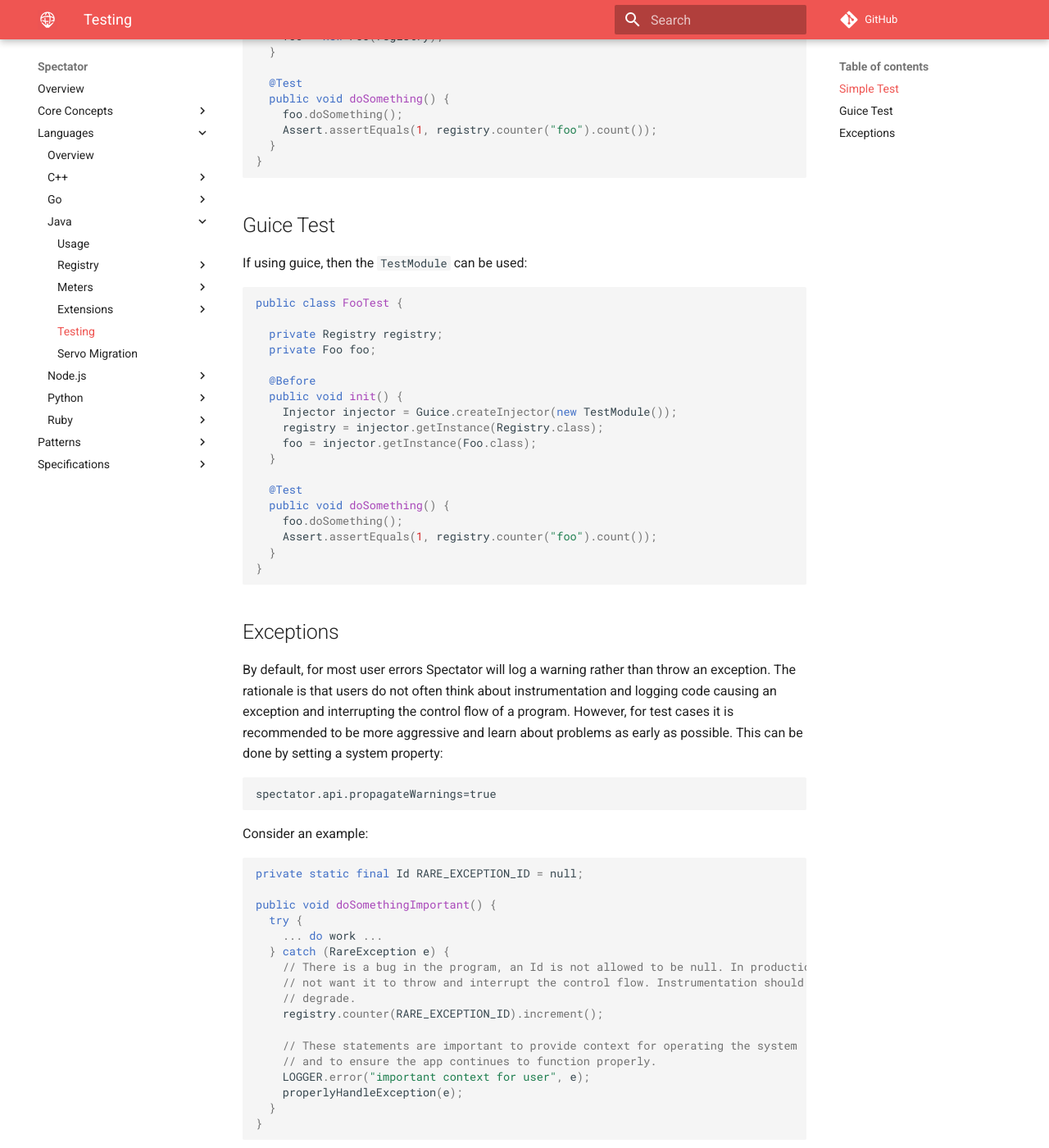
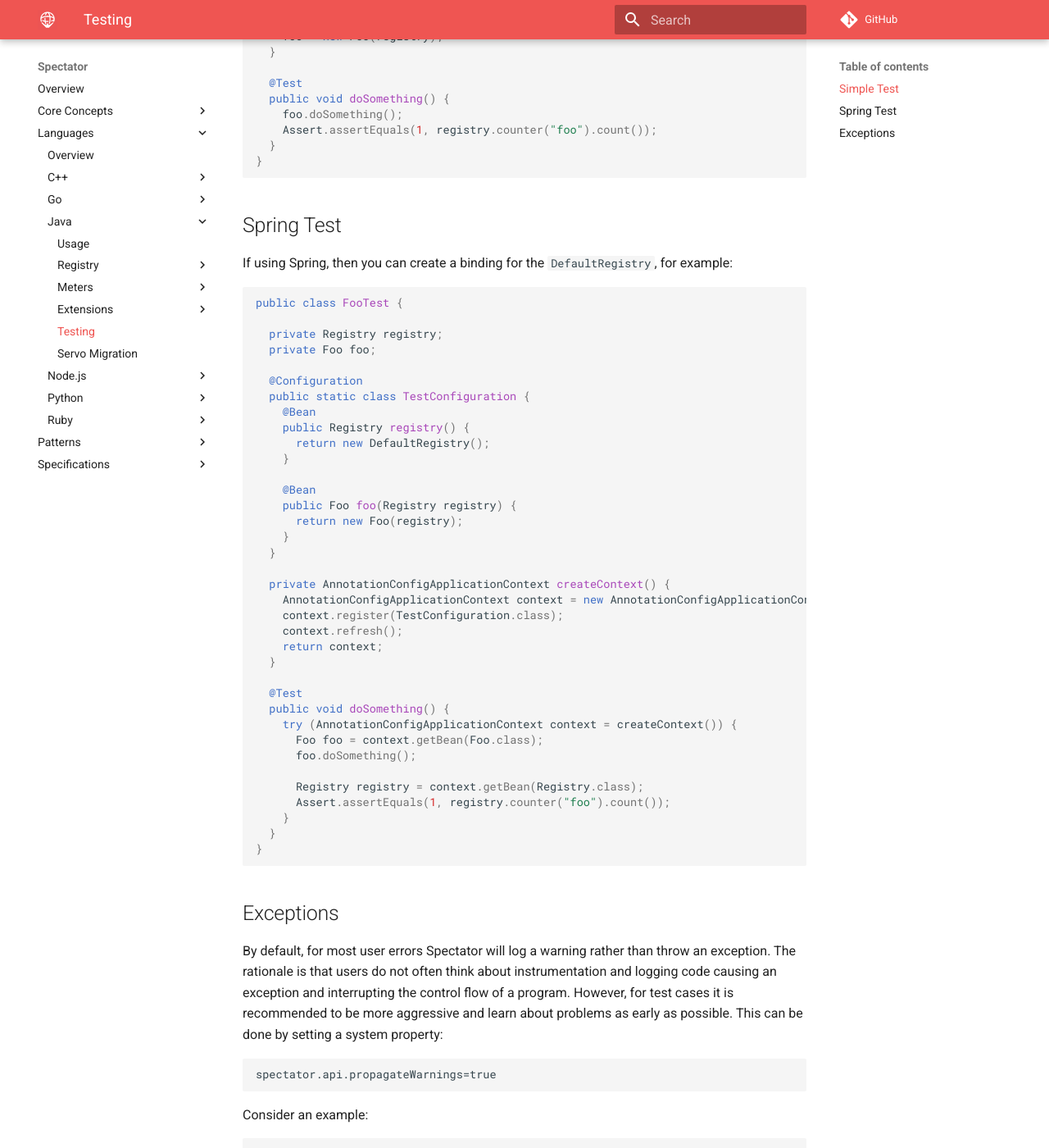
Before and after one commit to Netflix/atlas-docs, an MkDocs documentation site: the page built from docs/spectator/lang/java/testing.md, in a window 1280 px wide and 1400 px high, scrolled down 865 px. Shown: the whole window at 82% size. Built offline with MkDocs 1.6.1 and Material for MkDocs 9.7.7, drawn with Linux system fonts in a browser that asks for light colours; comment, search, counter and statistics services are not loaded.

Commit message:
remove references to guice (#155)
Since SBN migration is complete, update docs to refer
to Spring and drop Guice.

````diff
--- a/docs/spectator/lang/java/testing.md
+++ b/docs/spectator/lang/java/testing.md
@@ -45,9 +45,9 @@
 }
 ```
 
-## Guice Test
+## Spring Test
 
-If using guice, then the `TestModule` can be used:
+If using Spring, then you can create a binding for the `DefaultRegistry`, for example:
 
 ```java
 public class FooTest {
@@ -55,17 +55,35 @@
   private Registry registry;
   private Foo foo;
 
-  @Before
-  public void init() {
-    Injector injector = Guice.createInjector(new TestModule());
-    registry = injector.getInstance(Registry.class);
-    foo = injector.getInstance(Foo.class);
+  @Configuration
+  public static class TestConfiguration {
+    @Bean
+    public Registry registry() {
+      return new DefaultRegistry();
+    }
+
+    @Bean
+    public Foo foo(Registry registry) {
+      return new Foo(registry);
+    }
+  }
+
+  private AnnotationConfigApplicationContext createContext() {
+    AnnotationConfigApplicationContext context = new AnnotationConfigApplicationContext();
+    context.register(TestConfiguration.class);
+    context.refresh();
+    return context;
   }
 
   @Test
   public void doSomething() {
-    foo.doSomething();
-    Assert.assertEquals(1, registry.counter("foo").count());
+    try (AnnotationConfigApplicationContext context = createContext()) {
+      Foo foo = context.getBean(Foo.class);
+      foo.doSomething();
+
+      Registry registry = context.getBean(Registry.class);
+      Assert.assertEquals(1, registry.counter("foo").count());
+    }
   }
 }
 ```
````
Also changed, not shown: docs/spectator/lang/java/usage.md (+9 -80 lines).
